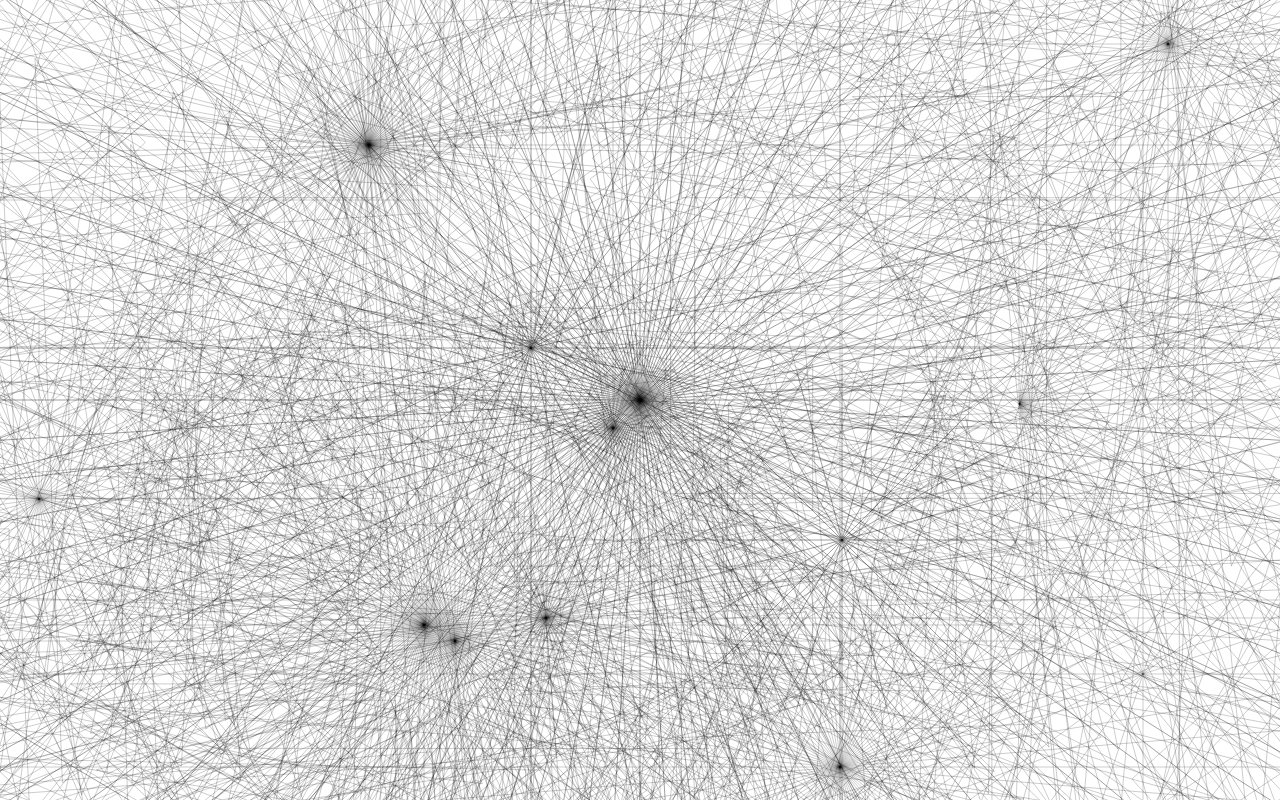
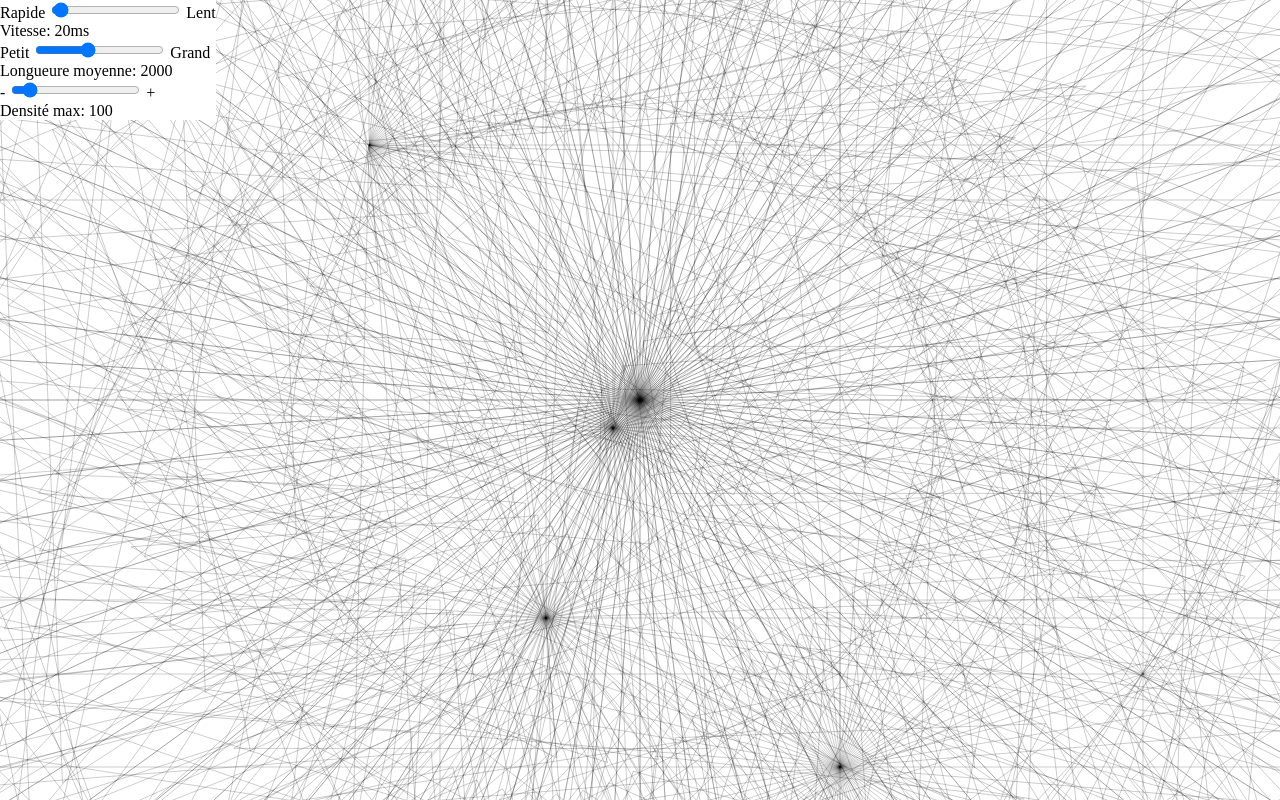
Before and after one commit to TheoGil/generativeworkshop, a plain HTML site: page index.html in a window 1280 px wide. Drawn offline with Linux system fonts and the light colour scheme.

Commit message:
inputs, eventListeners
Add inputs and eventListeners on those inputs to let viewer change
parameters in real time

```diff
--- a/app.js
+++ b/app.js
@@ -94,12 +94,13 @@ var app = {
 		rapportInnerOuter: 10,
 	},
 
+	densityMax: 100,
 	length: 2000,
 	height: 2000/1.66,
 	maxLength: 2000,
 	colorChangeThreshold: 20,
 	eraserColor: 255,
-	speed: 10,
+	speed: 20,
 
 	alpha: false,
 
@@ -112,15 +113,17 @@ var app = {
 		this.baseY = app.h*.5;
 		this.baseX = app.w*.5;
 
-		$('body').html('<div id="debug"><span id="length">Length:</span><span id="density">Density:</span><span id="saturation_level">Saturation:</span><span id="color">Color:</span><span id="axis">XY:</span></div><canvas id="canvasFront" width="'+app.w+'" height="'+app.h+'"></canvas><canvas id="myCanvas" width="'+app.w+'" height="'+app.h+'"></canvas>');
+		$('body').html('<div id="debug">Rapide <input type="range" id="input-speed" min="1" max="1000"> Lent<span id="speed"></span><span>Petit <input type="range" id="input-length" min="10" max="5000"> Grand</span><span id="length">Longueure moyenne:</span><span>- <input type="range" id="input-density" min="6" max="1000"> +</span><span id="density">Density:</span></div><canvas id="canvasFront" width="'+app.w+'" height="'+app.h+'"></canvas><canvas id="myCanvas" width="'+app.w+'" height="'+app.h+'"></canvas>');
 		this.$canvas = document.getElementById('myCanvas');
 		this.$canvasFront = document.getElementById('canvasFront');
+
 		this.ctx = this.$canvas.getContext("2d");
 		this.frontCtx = this.$canvasFront.getContext("2d");
-
 		this.ctx.lineWidth = 1;
 		this.ctx.strokeStyle = 'rgba(0,0,0,0.2)';
 		//this.ctx.globalCompositeOperation = 'multiply';
+
+
 
 		//this.angle = 360/this.howMuch;
 		this.debug= $('#debug');
@@ -129,9 +132,30 @@ var app = {
 		this.debug_level = $('#saturation_level');
 		this.debug_color = $('#color');
 		this.debug_xy = $('#axis');
-		this.debug.css('display', 'none');
+		this.debug_speed = $('#speed');
 
-
+		// Set value aqnd listen to input change
+		var $inputSpeed = $('#input-speed');
+		var $inputLength = $('#input-length');
+		var $inputDensity = $('#input-density');
+		$inputLength.val(app.maxLength);
+		$inputSpeed.val(app.speed);
+		$inputDensity.val(app.howMuch);
+		$inputSpeed.change(function(){
+			app.speed = $inputSpeed.val();
+			app.debug_speed.html('Vitesse: '+app.speed+'ms');
+		});
+		app.debug_speed.html('Vitesse: '+app.speed+'ms');
+		$inputLength.change(function(){
+			app.maxLength = $inputLength.val();
+			app.debug_length.html('Longueure moyenne: '+app.maxLength);
+		});
+		app.debug_length.html('Longueure moyenne: '+app.maxLength);
+		$inputDensity.change(function(){
+			app.densityMax = $inputDensity.val();
+			app.debug_density.html('Densité max: '+app.densityMax);
+		});
+		app.debug_density.html('Densité max: '+app.densityMax);
 	},
 	rotate: function(cx, cy, x, y, angle) {
 	    var radians = (Math.PI / 180) * angle,
@@ -142,7 +166,8 @@ var app = {
 	        return {x: nx, y: ny}
 	},
 	drawSomeEquerres: function (howMuch){
-		setInterval(app.draw, app.speed);
+		// setInterval(app.draw, app.speed);
+		setTimeout(app.draw, app.speed);
 	},
 	draw: function(){
 		/*CHANGER DE COULEUR A CHAQUE FORME
@@ -187,16 +212,11 @@ var app = {
 			//app.ctx.clearRect(0, 0, app.$canvas.width, app.$canvas.height);
 
 
-			if (app.fullIterations<5) {
-				// Les 5 premieres formes auront une taille plus importante que les autres
-				app.length = Math.floor(Math.random()*app.maxLength)+app.h;
-			} else {
-				app.length = Math.floor(Math.random()*app.maxLength);
-			}
+			app.length = Math.floor(Math.random()*app.maxLength)+app.h;
 			app.height = app.length/1.66;
 			app.baseX = Math.floor(Math.random()*app.w);
 			app.baseY = Math.floor(Math.random()*app.h);
-			app.howMuch = Math.floor(Math.random()*100);
+			app.howMuch = Math.floor(Math.random()*app.densityMax);
 			app.angle = 360/app.howMuch;
 
 			if (app.fullIterations>5 && app.doIneedToSwitchStrokeStyle()) {
@@ -205,6 +225,8 @@ var app = {
 
 			app.debugInfo();
 		};
+
+		setTimeout(app.draw, app.speed);
 	},
 	removeLines: function (){
 	    var canvasData = app.frontCtx.getImageData(0, 0, window.innerWidth, window.innerHeight),
@@ -265,11 +287,8 @@ var app = {
 		var rgb = app.getMainColor();
 		var color = app.eraserColor;
 		if (color==255) {
-			//console.log('1');
-			// Si on est en train de faire des points noirs on passe au blanc
-
 			if (app.alpha==false) {
-				if (rgb.a>=230) {
+				if (rgb.a>=245) {
 					app.eraserColor=0;
 					app.alpha=true;
 					return true;
@@ -284,7 +303,6 @@ var app = {
 					return false;
 				}
 			}
-
 		} else {
 			//console.log('2');
 			// Si on est en train de faire des points blancs on passe noir
@@ -313,11 +331,5 @@ var app = {
 	},
 	debugInfo: function () {
 		rgb = app.getMainColor();
-		app.debug_length.html('Length: '+app.length);
-		app.debug_density.html('Density: '+app.howMuch);
-		app.debug_level.html('Level: '+rgb.r+' '+rgb.g+' '+rgb.b+' '+rgb.a);
-		app.debug_color.html('Color: '+app.ctx.strokeStyle);
-		app.debug_xy.html('X: '+app.baseX+' '+'Y: '+app.baseY);
 	}
-
 };
--- a/index.html
+++ b/index.html
@@ -18,9 +18,22 @@
 			position: absolute;
 			background-color: white;
 		}
-
 	</style>
 </head>
 <body>
+	<div id="debug">
+		Rapide <input type="range" id="input-speed" min="1" max="1000"> Lent
+		<span id="speed"></span>
+		<span>
+			Petit <input type="range" id="input-length" min="10" max="5000"> Grand
+		</span>
+		<span id="length">Longueure moyenne:</span>
+		<span>
+			- <input type="range" id="input-density" min="6" max="1000"> +
+		</span>
+		<span id="density">Density:</span>
+	</div>
+	<canvas id="canvasFront" width="'+app.w+'" height="'+app.h+'"></canvas>
+	<canvas id="myCanvas" width="'+app.w+'" height="'+app.h+'"></canvas>
 </body>
 </html>
```
